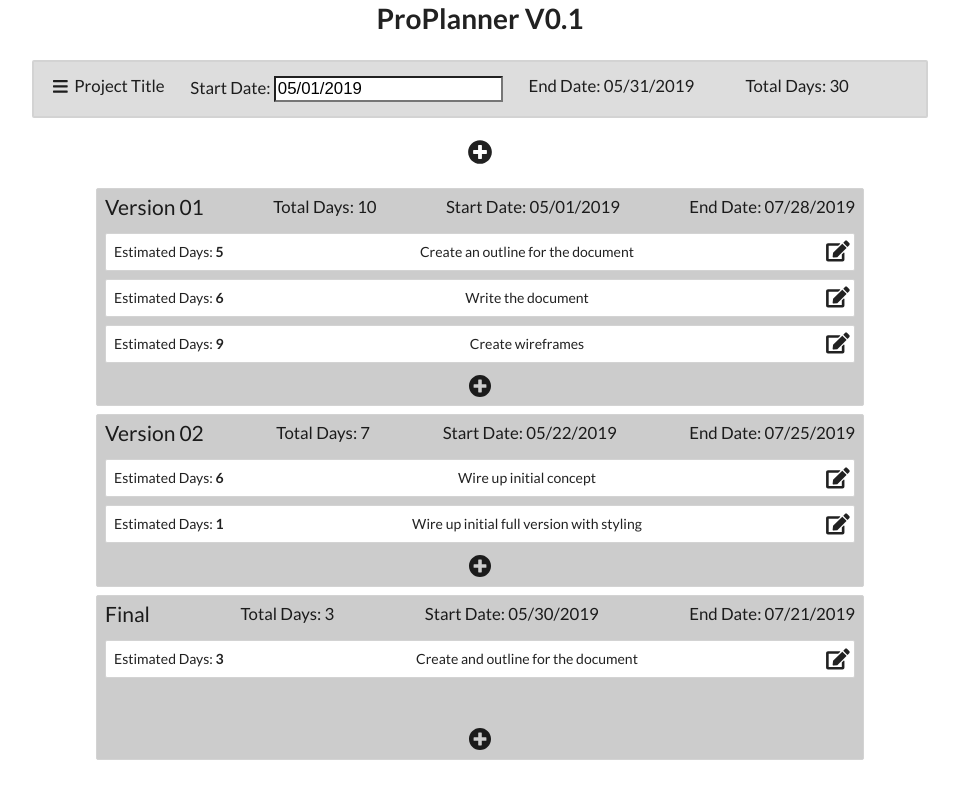
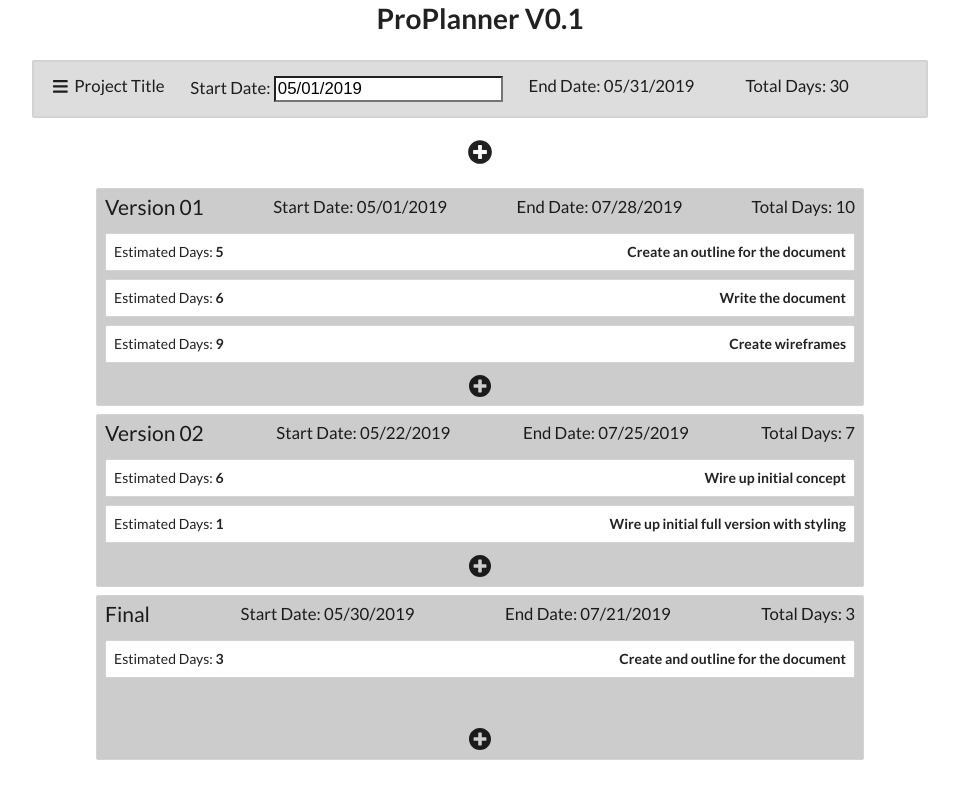
Before and after one commit to AndrewMayer/ProPlanner, a React (Create React App) app: page / in a window 1280 px wide. Shown: the whole page, without its empty margins (160-1119 px from the left). Built offline with nearby package versions, Linux system fonts and the light colour scheme.

Commit message:
esitmated days and descriptions working

```diff
--- a/src/Components/App.js
+++ b/src/Components/App.js
@@ -81,6 +81,16 @@ class App extends React.Component {
       ...this.state
     };
     newState.tasks[changedId].estDays = newEstDays;
+    this.setState(newState);
+    return;
+  };
+
+  //Propagate estimated days change from task.
+  updateDescription = (changedId, newDesc) => {
+    const newState = {
+      ...this.state
+    };
+    newState.tasks[changedId].description = newDesc;
     this.setState(newState);
     return;
   };
@@ -205,6 +215,7 @@ class App extends React.Component {
                       index={index}
                       mstoneDays={this.calcMstoneDays(columnId)}
                       updateEstimatedDays={this.updateEstimatedDays}
+                      updateDescription={this.updateDescription}
                     />
                   );
                 })}
--- a/src/Components/Header.js
+++ b/src/Components/Header.js
@@ -35,7 +35,7 @@ const Header = ({ tasks, date, setDate }) => {
 
   let sum = 0;
   for (let key in tasks) {
-    sum += tasks[key].estDays;
+    sum += parseInt(tasks[key].estDays);
   }
 
   const generateEndDate = date => {
--- a/src/Components/Milestone.jsx
+++ b/src/Components/Milestone.jsx
@@ -49,13 +49,13 @@ const Milestone = props => {
         <Container {...provided.draggableProps} ref={provided.innerRef}>
           <MileTitle>
             <div {...provided.dragHandleProps}>{props.column.title}</div>
-            <div className="subtext">Total Days: {props.column.totalDays}</div>
             <div className="subtext">
               Start Date: {formattedDate(props.column.startDate)}
             </div>
             <div className="subtext">
               End Date: {formattedDate(props.column.endDate)}
             </div>
+            <div className="subtext">Total Days: {props.column.totalDays}</div>
           </MileTitle>
           <Droppable droppableId={props.column.id} type="task">
             {(provided, snapshot) => (
@@ -70,6 +70,7 @@ const Milestone = props => {
                     task={task}
                     index={index}
                     updateEstimatedDays={props.updateEstimatedDays}
+                    updateDescription={props.updateDescription}
                   />
                 ))}
                 {provided.placeholder}
--- a/src/Components/task.jsx
+++ b/src/Components/task.jsx
@@ -1,7 +1,6 @@
 import React, { useState } from 'react';
 import styled from 'styled-components';
 import { Draggable } from 'react-beautiful-dnd';
-import { FontAwesomeIcon } from '@fortawesome/react-fontawesome';
 
 const Container = styled.div`
   display: flex;
@@ -13,16 +12,18 @@ const Container = styled.div`
   background-color: ${props => (props.isDragging ? 'lightblue' : 'white')};
 `;
 
-const clickAlert = () => {
-  alert(`You want to edit a task!`);
-};
-
 const Task = props => {
-  const [isTextEdit, setIsTextEdit] = useState(false);
+  const [isDescEdit, setIsDescEdit] = useState(false);
+  const [isEstimatedEdit, setIsEstimatedEdit] = useState(false);
   const [newEstDays, setNewEstDays] = useState(props.task.estDays);
+  const [newDesc, setNewDesc] = useState(props.task.description);
 
   const switchEstimatedEdit = () => {
-    setIsTextEdit(!isTextEdit);
+    setIsEstimatedEdit(!isEstimatedEdit);
+  };
+
+  const switchDescEdit = () => {
+    setIsDescEdit(!isDescEdit);
   };
 
   const renderEstimated = () => {
@@ -33,9 +34,23 @@ const Task = props => {
     );
   };
 
+  const renderDesc = () => {
+    return (
+      <div>
+        <b> {props.task.description}</b>
+      </div>
+    );
+  };
+
   const upDateEstimatedValue = () => {
-    setIsTextEdit(false);
+    setIsEstimatedEdit(false);
     props.updateEstimatedDays(props.task.id, newEstDays);
+  };
+
+  const upDateDescValue = () => {
+    setIsDescEdit(false);
+    //TODO: Need to make the callback
+    props.updateDescription(props.task.id, newDesc);
   };
 
   const editEstimated = () => {
@@ -53,6 +68,21 @@ const Task = props => {
     );
   };
 
+  const editDesc = () => {
+    return (
+      <div>
+        Estimated Days:{' '}
+        <input
+          type="text"
+          defaultValue={newDesc}
+          onChange={e => setNewDesc(e.target.value)}
+        />
+        <button onClick={switchDescEdit}>X</button>
+        <button onClick={upDateDescValue}>OK</button>
+      </div>
+    );
+  };
+
   return (
     <Draggable draggableId={props.task.id} index={props.index}>
       {(provided, snapshot) => (
@@ -63,13 +93,13 @@ const Task = props => {
           isDragging={snapshot.isDragging}
         >
           <div onDoubleClick={switchEstimatedEdit}>
-            {isTextEdit ? editEstimated() : renderEstimated()}
+            {isEstimatedEdit ? editEstimated() : renderEstimated()}
           </div>
-          <div>{props.task.description}</div>
+          <div onDoubleClick={switchDescEdit}>
+            {isDescEdit ? editDesc() : renderDesc()}
 
-          <div onClick={clickAlert} style={{ textAlign: 'center' }}>
-            <FontAwesomeIcon icon={'edit'} transform="grow-8" />
-          </div>
+         </div>
+
         </Container>
       )}
     </Draggable>
--- a/src/dateFuncs.js
+++ b/src/dateFuncs.js
@@ -1,6 +1,6 @@
 const addDays = function(inputDate, days) {
   var date = new Date(inputDate.valueOf());
-  date.setDate(date.getDate() + days);
+  date.setDate(date.getDate() + parseInt(days));
   return date;
 };
 
@@ -13,7 +13,7 @@ const formattedDate = inputDate => {
 
 const arrSum = arr => {
   return arr.reduce(function(a, b) {
-    return a + b;
+    return parseInt(a) + parseInt(b);
   }, 0);
 };
 
```
